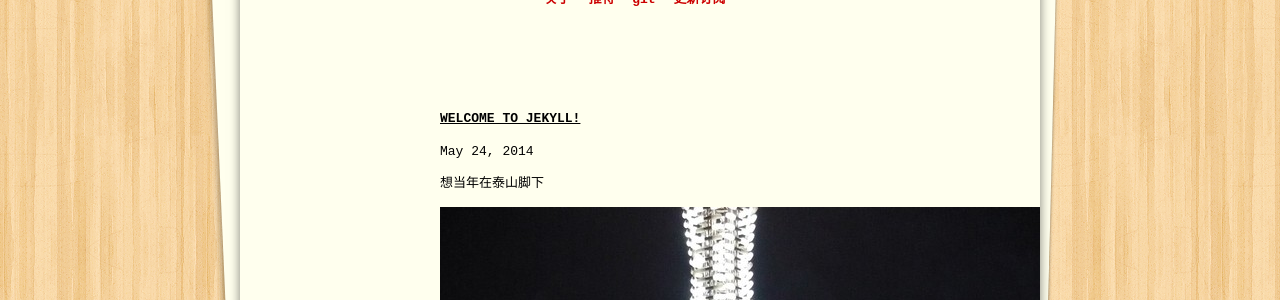
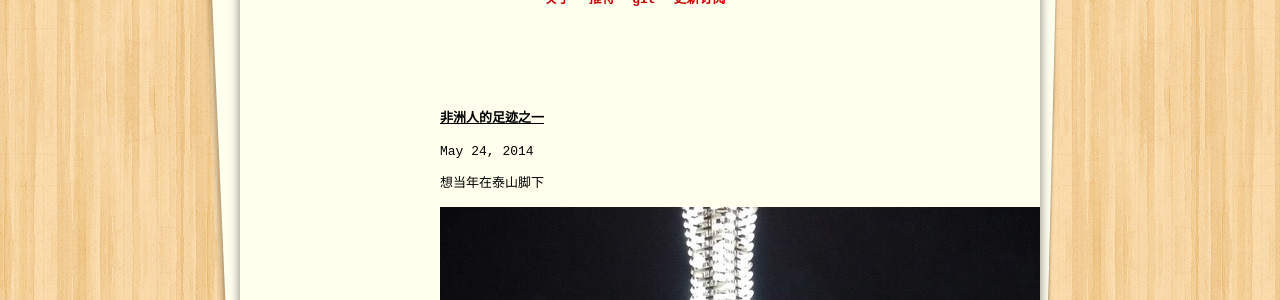
Before and after one commit to qinwenshi/africanbrother.github.io, a Jekyll site: the page built from _posts/2014-05-24-welcome-to-jekyll.markdown, in a window 1280 px wide. Shown: the part 384-684 px from the top of the page. Built offline with Jekyll 4.4.1, drawn with Linux system fonts in a browser that asks for light colours.

Commit message:
updated title

```diff
--- a/_posts/2014-05-24-welcome-to-jekyll.markdown
+++ b/_posts/2014-05-24-welcome-to-jekyll.markdown
@@ -1,6 +1,6 @@
 ---
 layout: post
-title:  "Welcome to Jekyll!"
+title:  "非洲人的足迹之一"
 date:   2014-05-24 23:52:38
 categories: travel
 ---
```
